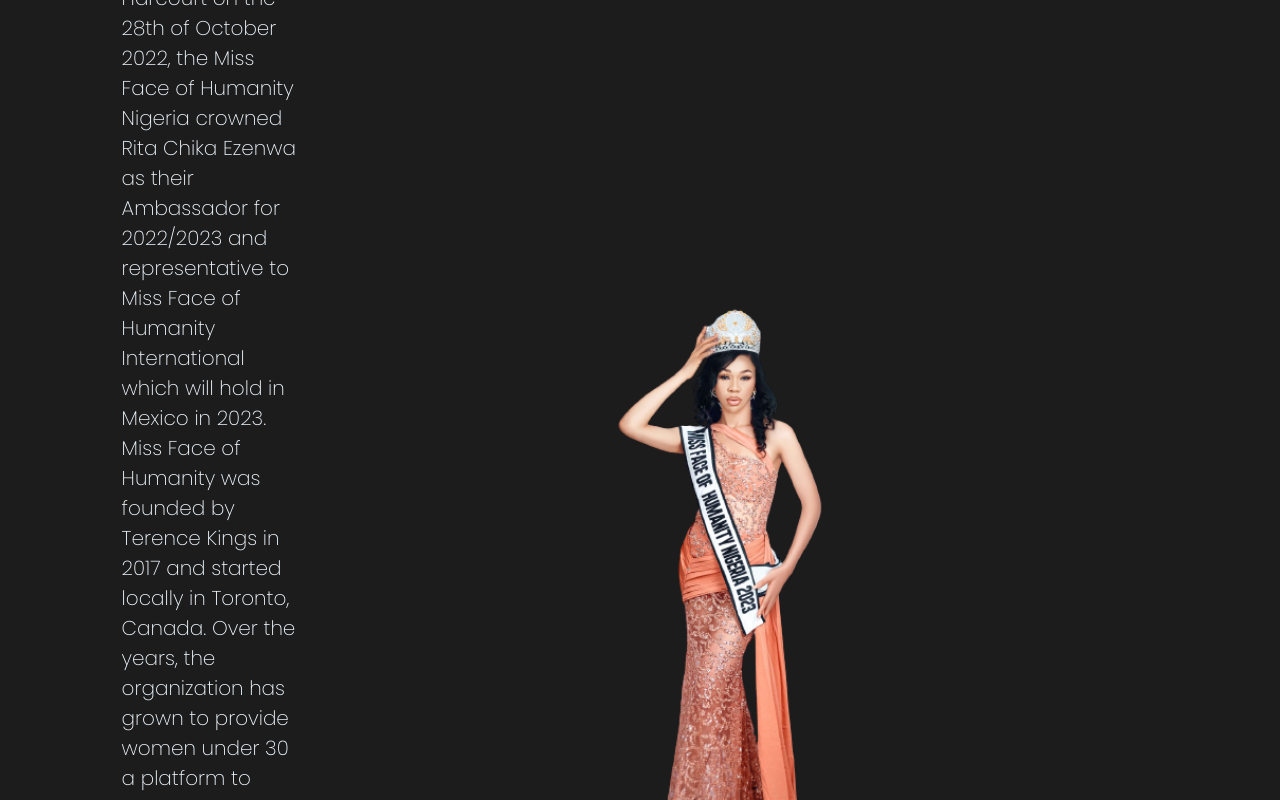
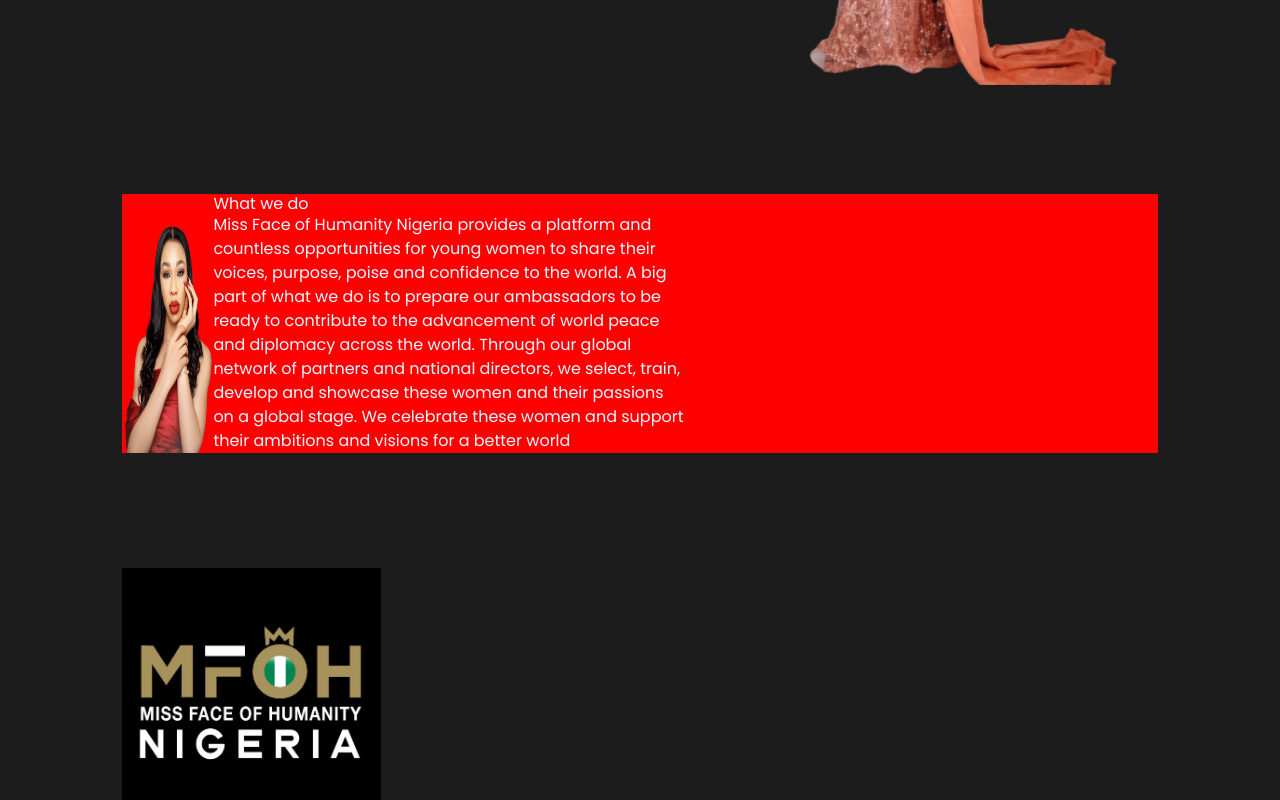
Before and after one commit to Celiaxz/mfoh_website, a React (Vite) app: page /apply in a window 1280 px wide. Shown: the part 1560-2360 px from the top of the page. Built offline with nearby package versions, Linux system fonts and the light colour scheme.

Commit message:
style about us page

```diff
--- a/src/components/About/About.css
+++ b/src/components/About/About.css
@@ -1,54 +1,108 @@
 .aboutUs {
   padding: 5%;
   background: #1c1c1c;
+  overflow: hidden;
+  /* background: url("../../assets/Assets_mfoh/queens_picture/one_removebg.png")
+    no-repeat left fixed; */
+  /* background-color: #000; */
+  /* display: flex;
+  flex-direction: row;
+  justify-content: center;*/
+  align-items: center;
 }
 
-.aboutUs.layout1 .content {
-  max-width: 80%;
+.contentone {
+  max-width: 100%;
   display: flex;
   align-items: center;
-  gap: 30%;
-  margin-top: 20px;
+  /* background-color: red; */
 }
-h1 {
-  font-size: 2.5rem;
+.aboutUs.layout1 .textone {
+  max-width: 60%;
+
+  flex: 1;
+  text-align: center;
+  padding: 4rem 2rem;
+  display: flex;
+  flex-direction: column;
+  gap: 1rem;
+  margin-bottom: 10%;
+  margin-top: -8%;
+}
+
+.aboutUs.layout1 h1 {
   font-weight: 800;
+  font-size: 1.5rem;
   text-transform: uppercase;
-  padding-top: 5%;
+  align-items: center;
+  color: #be7b16;
+  padding-right: 50%;
+  text-align: center;
+  text-shadow: 1px 1px 1px rgba(207, 207, 207, 0.6);
 }
 /* .aboutUs.layout1 .title {
   padding-left: 10%;
 } */
-.aboutUs.layout1 .text {
+/* .aboutUs.layout1 .text {
   flex: 1;
   padding-right: 10px;
   line-height: 30px;
   font-weight: 200;
   font-size: 20px;
-}
+} */
 .aboutUs.layout1 .image img {
-  max-width: 100%;
+  /* max-width: 100%; */
   transform: scale(120%);
+  flex: 1;
+  margin-bottom: 11%;
 }
 
-.aboutUs.layout2 {
+/* layout 2 */
+
+.aboutUs.layout2 .image {
+  /* max-width: 100%; */
+  flex-grow: 2;
+  /* flex-grow: 2;
+  flex: 1;
+  padding-bottom: -10rem;
+  display: flex;
+  flex-direction: row;
+  gap: 1rem; */
+  transform: scale(100%);
+
+  max-width: 70%;
+
+  display: flex;
+  flex-direction: row;
+  text-align: center;
+}
+.contenttwo {
+  background-color: red;
+  display: flex;
+  flex-direction: row;
+}
+/* .aboutUs.layout2 {
   display: flex;
   align-items: center;
   gap: 70px;
-}
-.aboutUs.layout2 .title {
+} */
+/* .aboutUs.layout2 .title {
   font-weight: 800;
   margin-bottom: 10px;
   padding-left: 20%;
   text-transform: uppercase;
-}
+} */
 
-.aboutUs.layout2 .text {
+.aboutUs.layout2 .texttwo {
   flex: 1;
-  padding-right: 10px;
+  max-width: 50%;
+  /* flex-grow: 2; */
+  /* padding-right: 10px;
   line-height: 30px;
   font-weight: 200;
-  font-size: 20px;
+  font-size: 20px; */
+
+  /* flex-grow: 2; */
 }
 
 .aboutUs.layout3,
@@ -72,7 +126,7 @@
   line-height: 30px;
   font-weight: 200;
   font-size: 20px;
-  /* padding-top: 10px; */
+  padding-top: 10px;
   margin-top: 15px;
 }
 .aboutUs.layout4 .title {
--- a/src/components/About/AboutUs.jsx
+++ b/src/components/About/AboutUs.jsx
@@ -3,13 +3,14 @@
   const combinedClassName = `aboutUs ${layout}`;
   return (
     <div className={combinedClassName}>
+      <div className="aboutUsContainer">
         {layout === "layout1" && (
           <>
             <div className="title">
               <h1>{title}</h1>
             </div>
-          <div className="content">
-            <div className="text">{text}</div>
+            <div className="contentone">
+              <div className="textone">{text}</div>
               <div className="image">
                 {image && <img src={image} alt="logo" />}
               </div>
@@ -18,17 +19,20 @@
         )}
         {layout === "layout2" && (
           <>
+            <div className="contenttwo">
               <div className="image">
                 {image && <img src={image} alt="about" />}
               </div>
-          <div className="content">
+              <div className="title2text2">
                 <div className="title">
                   <h1>{title}</h1>
                 </div>
-            <div className="text">{text}</div>
+                <div className="texttwo">{text}</div>
+              </div>
             </div>
           </>
         )}
+      </div>
       {layout === "layout3" && (
         <>
           <div className="image">
--- a/src/components/Team/Team.css
+++ b/src/components/Team/Team.css
@@ -9,7 +9,7 @@
 }
 .teamCont {
   background-color: #000102;
-  max-width: 80%;
+  max-width: 90%;
 }
 .teamMotto {
   text-align: center;
```
Lines whose indentation alone changed are shown as unchanged.
